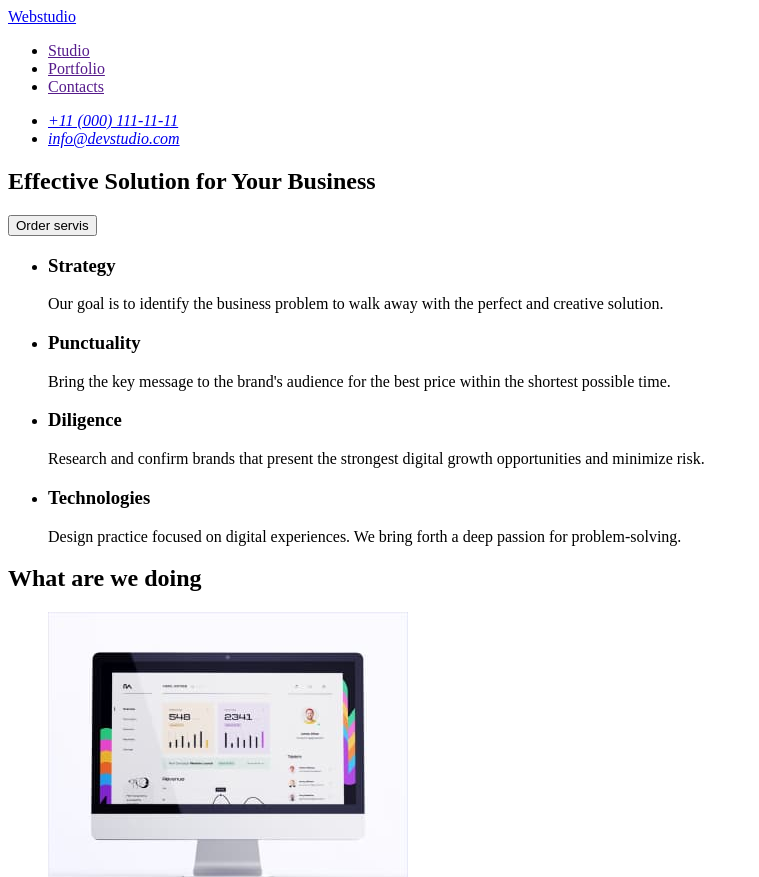
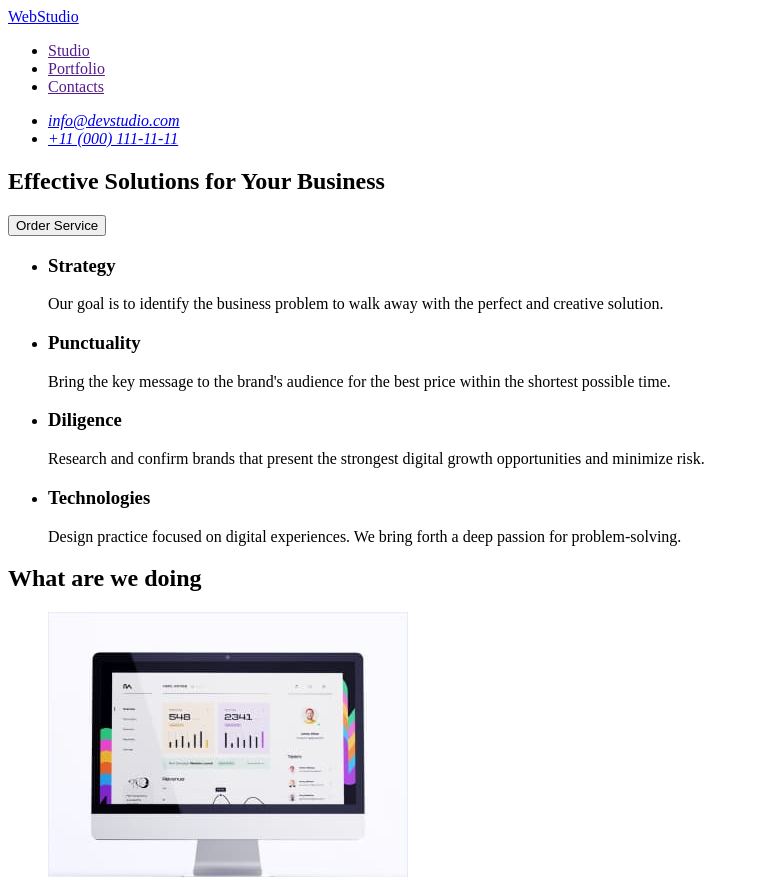
Before and after one commit to Makorishko/goit-markup-hw-01, a plain HTML site: page index.html in a window 1280 px wide. Shown: the top 877 px of the page, without its empty margins (0-759 px from the left). Drawn offline with Linux system fonts and the light colour scheme.

Commit message:
update index html

```diff
--- a/index.html
+++ b/index.html
@@ -9,7 +9,7 @@
   <body>
     <header>
       <nav>
-        <a href="./index.html">Webstudio</a>
+        <a href="./index.html">WebStudio</a>
         <ul>
         <li><a href="">Studio</a></li>
         <li><a href="">Portfolio</a></li>
@@ -18,18 +18,19 @@
       </nav>
       <address>
       <ul>
+      <li><a href="mailto:info@devstudio.com">info@devstudio.com</a></li>
       <li><a href="tel:+110001111111">+11 (000) 111-11-11</a></li>
-      <li><a href="mailto:info@devstudio.com">info@devstudio.com</a></li>
       </ul>
       </address>
     </header>
     <main>
       <section>
-        <h1>Effective Solution for Your Business</h1>
-        <button type="button">Order servis</button>
+        <h1>Effective Solutions for Your Business</h1>
+        <button type="button">Order Service</button>
       </section>
       <!-- Features -->
       <section>
+        <h2 hidden>Our advantages</h2>
         <ul>
           <li>
             <h3>Strategy</h3>
@@ -87,7 +88,7 @@
     </main>
     <!-- Footer -->
     <footer>
-      <a href="./index.html">Webstudio</a>
+      <a href="./index.html">WebStudio</a>
       <p>Increase the flow of customers and sales for your business with digital marketing & growth solutions.</p>
     </footer>
   </body>
```
